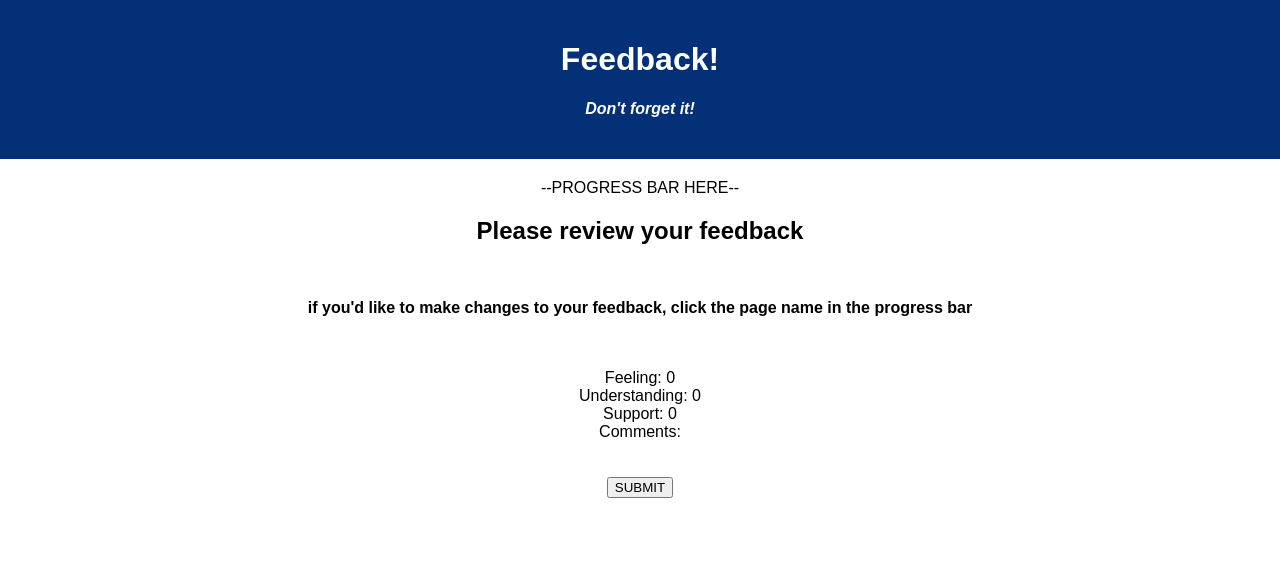
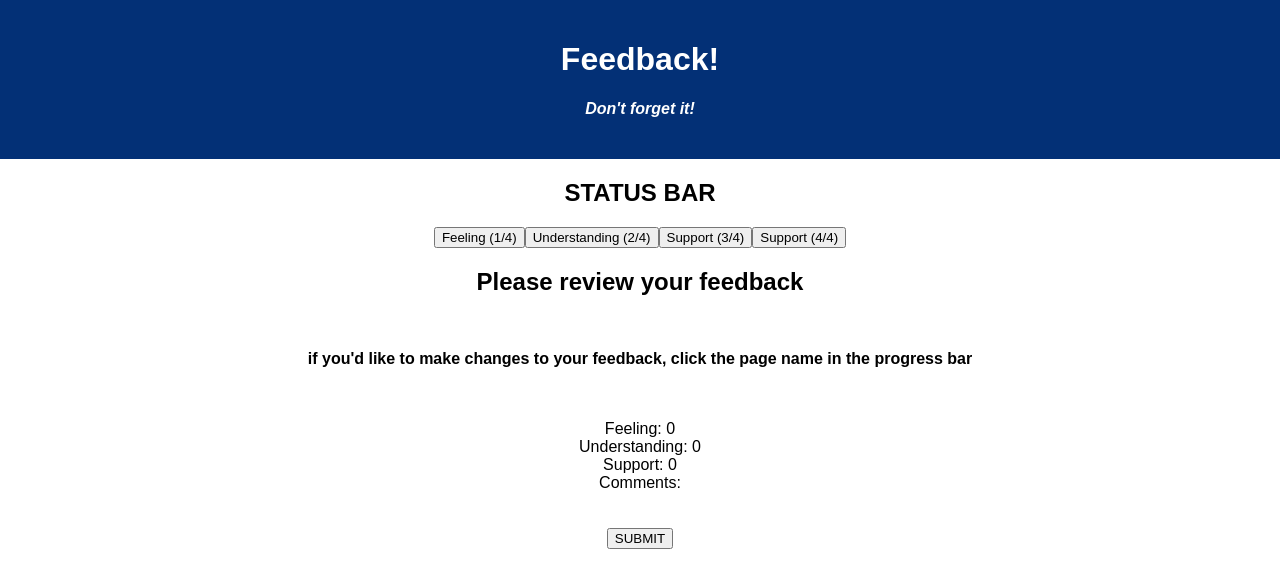
Before and after one commit to bryanhighhill/weekend-redux-feedback-loop, a React (Create React App) app: page /#/review in a window 1280 px wide. Shown: the top 588 px of the page. Built offline with nearby package versions, Linux system fonts and the light colour scheme.

Commit message:
created basic StatusBar component. currently have buttons (may change this but this will work for now) which onClick are firing off history.push to return to that given form page

```diff
--- a/src/components/App/App.jsx
+++ b/src/components/App/App.jsx
@@ -8,6 +8,7 @@ import Support from '../Support/Support';
 import Comments from '../Comments/Comments';
 import Review from '../Review/Review';
 import SuccessPage from '../SuccessPage/SuccessPage';
+import StatusBar from '../StatusBar/StatusBar';
 
 function App() {
 
@@ -19,7 +20,7 @@ function App() {
           <h4>Don't forget it!</h4>
         </header>
 
-        <div class="progress-bar-div"> --PROGRESS BAR HERE-- </div>
+        <div class="progress-bar-div"> <StatusBar /></div>
 
         {/* define route paths here */}
         <Route path="/" exact>
--- a/src/components/Feeling/Feeling.jsx
+++ b/src/components/Feeling/Feeling.jsx
@@ -18,14 +18,15 @@ const Feeling = () => {
     const handleSubmit = (e) => {
         e.preventDefault();
         dispatch({type: 'SET_FEELING', payload: feeling}),
-        history.push('/understanding')
+        setUpdateButton(true);
+        history.push('/understanding');
         }
 
     //function to update feedback and return to review page
     const updateFeedback = (e) => {
         e.preventDefault();
         dispatch({type: 'UPDATE_FEEDBACK', payload: feeling}),
-        history.push('/review')
+        history.push('/review');
     }
 
     return(
--- a/src/components/Review/Review.jsx
+++ b/src/components/Review/Review.jsx
@@ -21,30 +21,6 @@ const onClickHandler = () => {
     return (
         dispatch({type: 'POST_FEEDBACK', payload: newFeedback}),
         history.push('/success')
-    )
-}
-
-const feelingClickHandler = () => {
-    return (
-        console.log('clicked on button to change your feeling feedback')
-    )
-}
-
-const understandingClickHandler = () => {
-    return (
-        console.log('clicked on button to change your understanding feedback')
-    )
-}
-
-const supportClickHandler = () => {
-    return (
-        console.log('clicked on button to change your support feedback')
-    )
-}
-
-const commentsClickHandler = () => {
-    return (
-        console.log('clicked on button to change your comments')
     )
 }
 
--- /dev/null
+++ b/src/components/StatusBar/StatusBar.jsx
@@ -0,0 +1,27 @@
+import { Link, useHistory } from 'react-router-dom';
+
+
+const StatusBar = () => {
+    const history = useHistory();
+
+    const updateFeeling = () => {
+        return (
+            console.log('clicked on button to change your feeling feedback')
+        )
+    }
+
+    return (
+        <>
+            <h2>STATUS BAR</h2>
+            <div className="status-bar">
+                <button className="feeling-button" onClick={() => history.push('/')}>Feeling (1/4)</button>
+                <button className="understanding-button" onClick={() => history.push('/understanding')}>Understanding (2/4)</button>
+                <button className="support-button" onClick={() => history.push('/support')}>Support (3/4)</button>
+                <button className="comments-button" onClick={() => history.push('/comments')}>Support (4/4)</button>
+                {/* <Link to="comments">Comments (4/4)</Link> */}
+            </div>
+        </>
+    )
+}
+
+export default StatusBar;
```
